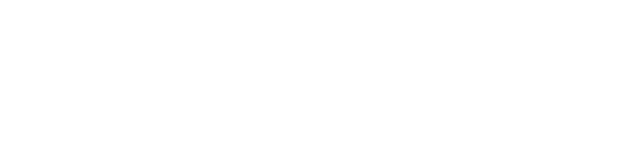
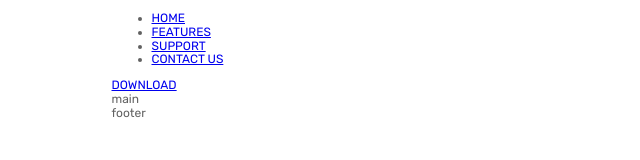
Before and after one commit to Xyyax/covid-site, a plain HTML site: page index.html in a window 1280 px wide. Shown: the whole page, without its empty margins (0-640 px from the left). Drawn offline with Linux system fonts and the light colour scheme; files whose address does not match are found by name.

Commit message:
Сверстал структуру шапки,сделал контейнер для контента,прижал футер

```diff
--- a/css/style.css
+++ b/css/style.css
@@ -0,0 +1,23 @@
+body {
+    font-family: Rubik;
+    font-size:12px;
+    color: #616161;
+}
+
+.wrapper{
+    overflow:hidden;
+    display: flex;
+    flex-direction: column;
+    min-height: 100%; /* Нужно чтобы wrapper занимал минимум всю ширину окна браузера*/
+}
+
+.main{
+    flex:1 1 auto;
+}
+
+
+/* К любому объекту в классе которого __container будут применены данные стили*/
+[class*="__container"]{
+    max-width: 1057px;
+    margin: 0 auto;
+}
--- a/fonts/fonts.css
+++ b/fonts/fonts.css
@@ -0,0 +1,2 @@
+@import url('https://fonts.googleapis.com/css2?family=Cormorant+Garamond:wght@300;400;500;600;700&family=Inter:wght@100&family=Rubik:wght@400;700&display=swap');
+@import url('https://fonts.googleapis.com/css2?family=Cormorant+Garamond:wght@300;400;500;600;700&family=Inter:wght@100&family=Raleway:wght@700;800&family=Rubik:wght@400;700&display=swap');
--- a/index.html
+++ b/index.html
@@ -11,14 +11,34 @@
 </head>
 <body>
     <div class="wrapper">
-         <header>
-         </header>
-         <main>
+        <header class="header">
+            <div class="header__container">
+                <a href="#" class="header__logo"></a>
+                <nav class="header__menu">
+                    <ul class="menu__list">
+                        <li class="menu__item"><a href="#" class="menu__link">HOME</a></li>
+                        <li class="menu__item"><a href="#" class="menu__link">FEATURES</a></li>
+                        <li class="menu__item"><a href="#" class="menu__link">SUPPORT</a></li>
+                        <li class="menu__item"><a href="#" class="menu__link">CONTACT US</a></li>
+                    </ul>
+                </nav>
+                <div class="header__button">
+                    <a href="#" class="button button_blue">DOWNLOAD</a>
+                </div>
+            </div>
+        </header>
 
-         </main>
-         <footer>
+        <main class="main">
+            <div class="main__container">
+                main
+            </div>
+        </main>
 
-         </footer>
+        <footer class="footer">
+            <div class="footer__container">
+                footer
+            </div>
+        </footer>
     </div>
 </body>
 </html>
```
